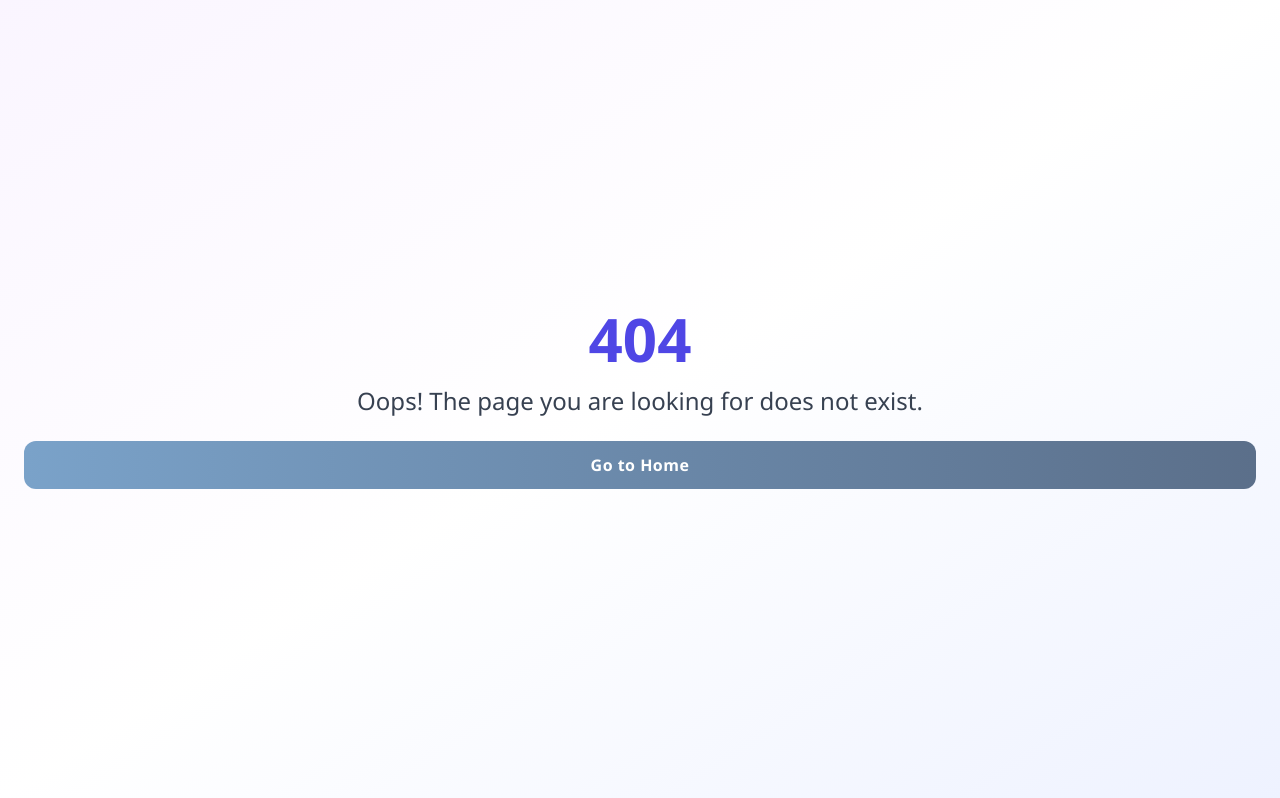
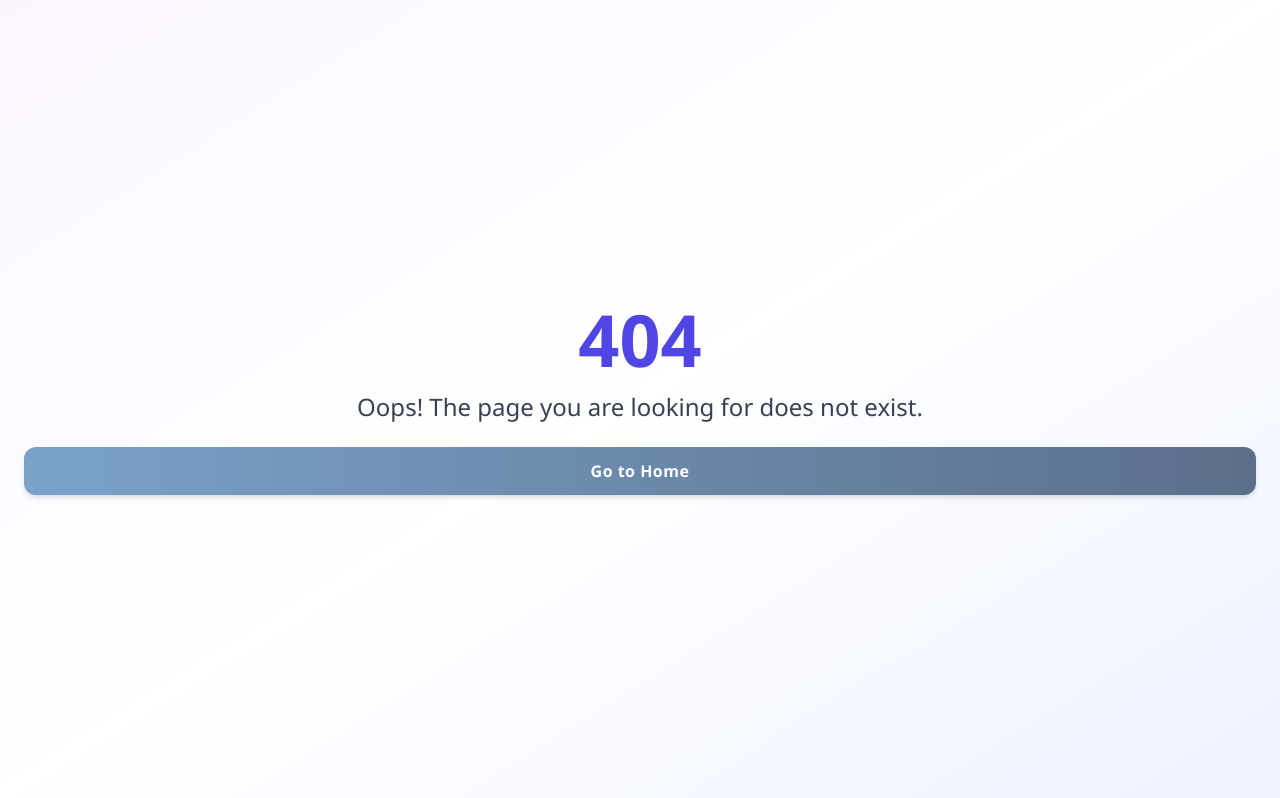
Before and after one commit to Lokesh19-PP/Travel-Planner-Webapp, a Django app: template core/templates/core/404.html in a window 1280 px wide. Shown: the part 113-911 px from the top of the page. Run offline with Django 4.2, Linux system fonts and the light colour scheme; the template is opened without the code that fills it, so the values that code supplies are empty; some libraries are stand-ins or nearby versions.

Commit message:
refactor: clean 404 error page template with improved styling and readability

```diff
--- a/core/templates/core/404.html
+++ b/core/templates/core/404.html
@@ -3,11 +3,21 @@
 {% block title %}Page Not Found | Travel Planner{% endblock %}
 
 {% block content %}
-<div class="min-h-screen flex flex-col items-center justify-center bg-gradient-to-br from-purple-50 via-white to-indigo-50 px-6">
-    <h1 class="text-6xl font-extrabold text-indigo-600 mb-4">404</h1>
-    <p class="text-xl sm:text-2xl text-gray-700 mb-6">Oops! The page you are looking for does not exist.</p>
-    <a href="{% url 'home' %}" class="btn bg-indigo-600 hover:bg-indigo-700 text-white px-6 py-3 rounded-xl">
+<div class="min-h-screen flex flex-col items-center justify-center bg-gradient-to-br from-purple-50 via-white to-indigo-50 px-4 sm:px-6">
+
+    <!-- 404 Heading -->
+    <h1 class="text-6xl sm:text-7xl font-extrabold text-indigo-600 mb-4">404</h1>
+
+    <!-- Message -->
+    <p class="text-lg sm:text-2xl text-gray-700 mb-6 text-center">
+        Oops! The page you are looking for does not exist.
+    </p>
+
+    <!-- Home Button -->
+    <a href="{% url 'home' %}"
+       class="btn bg-indigo-600 hover:bg-indigo-700 text-white px-6 py-3 rounded-xl text-sm sm:text-base transition-transform transform hover:-translate-y-1 shadow-md">
         Go to Home
     </a>
+
 </div>
 {% endblock %}
```
Also changed, not shown: db.sqlite3.
